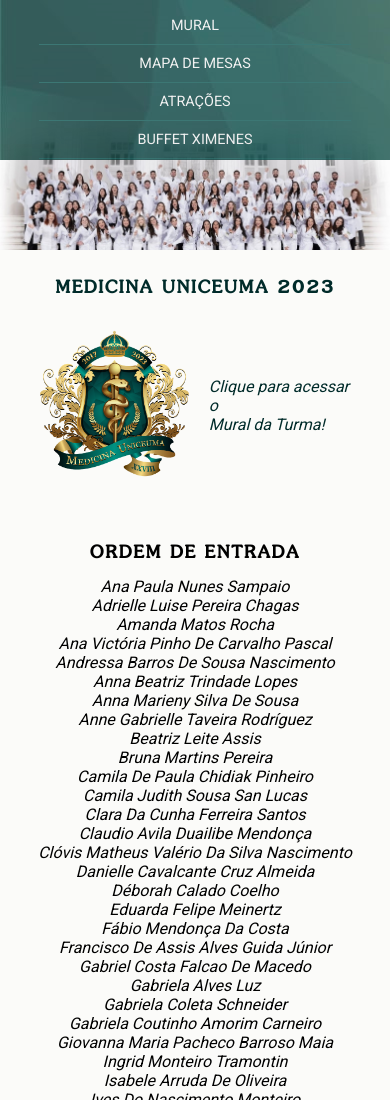
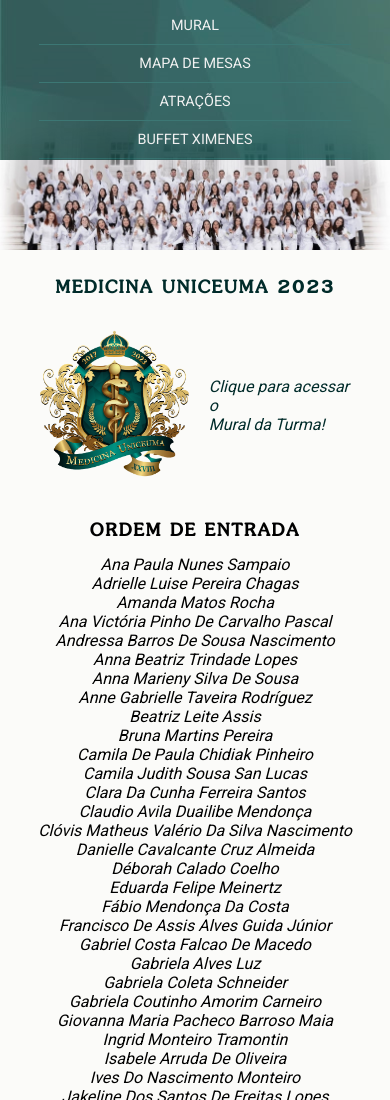
Before and after one commit to formatura/m28, a plain HTML site: page index.html in a window 390 px wide. Shown: the top 1100 px of the page. Drawn offline with Linux system fonts and the light colour scheme.

Commit message:
Update mobile.css

```diff
--- a/mobile.css
+++ b/mobile.css
@@ -64,6 +64,9 @@ header{
 	padding-top:180px;
 
 }*/
+#formandos{
+	padding-top:20px;
+}
 
 /*ATRAÇÕES*/
 #atracoes{
@@ -84,7 +87,7 @@ header{
 }
 #mural{
 	padding:30px;
-	height: 35vh;
+	height: 30vh;
 }
 
 /*HOMENAGEM*/
```
